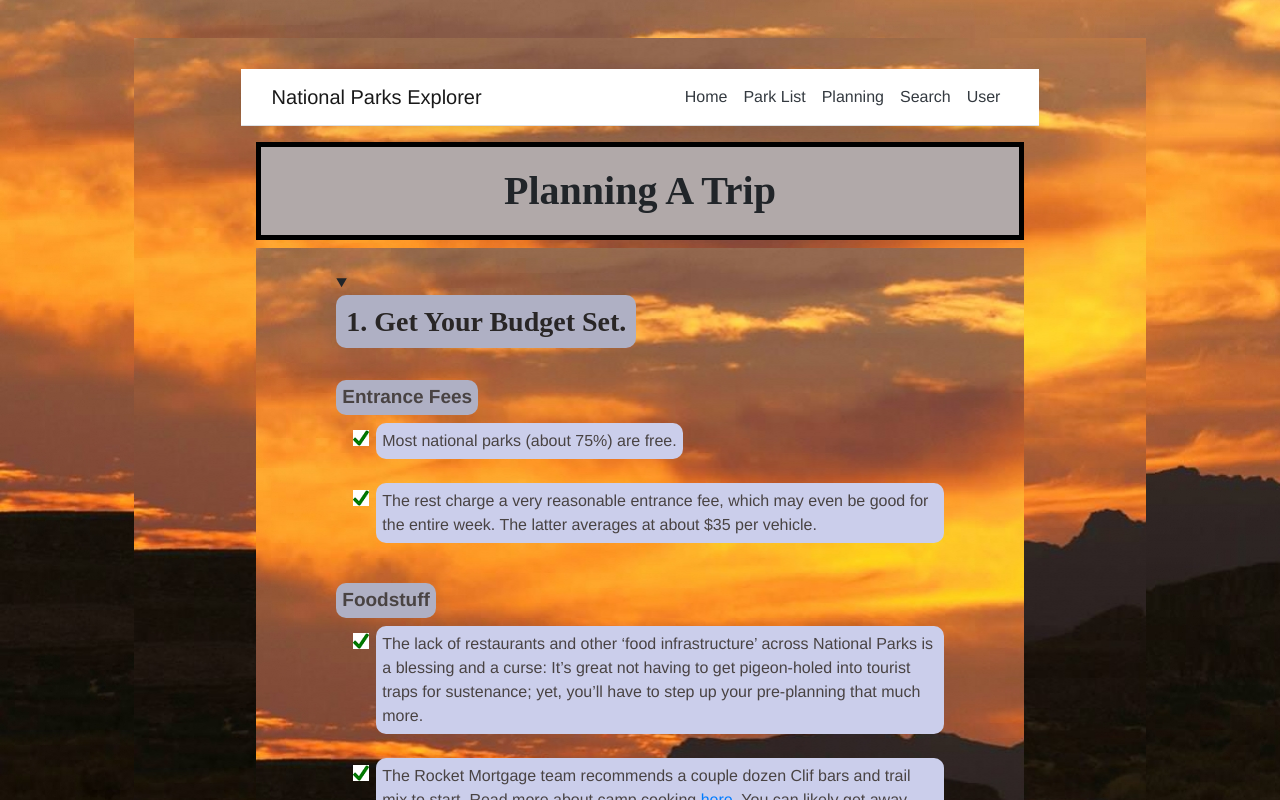
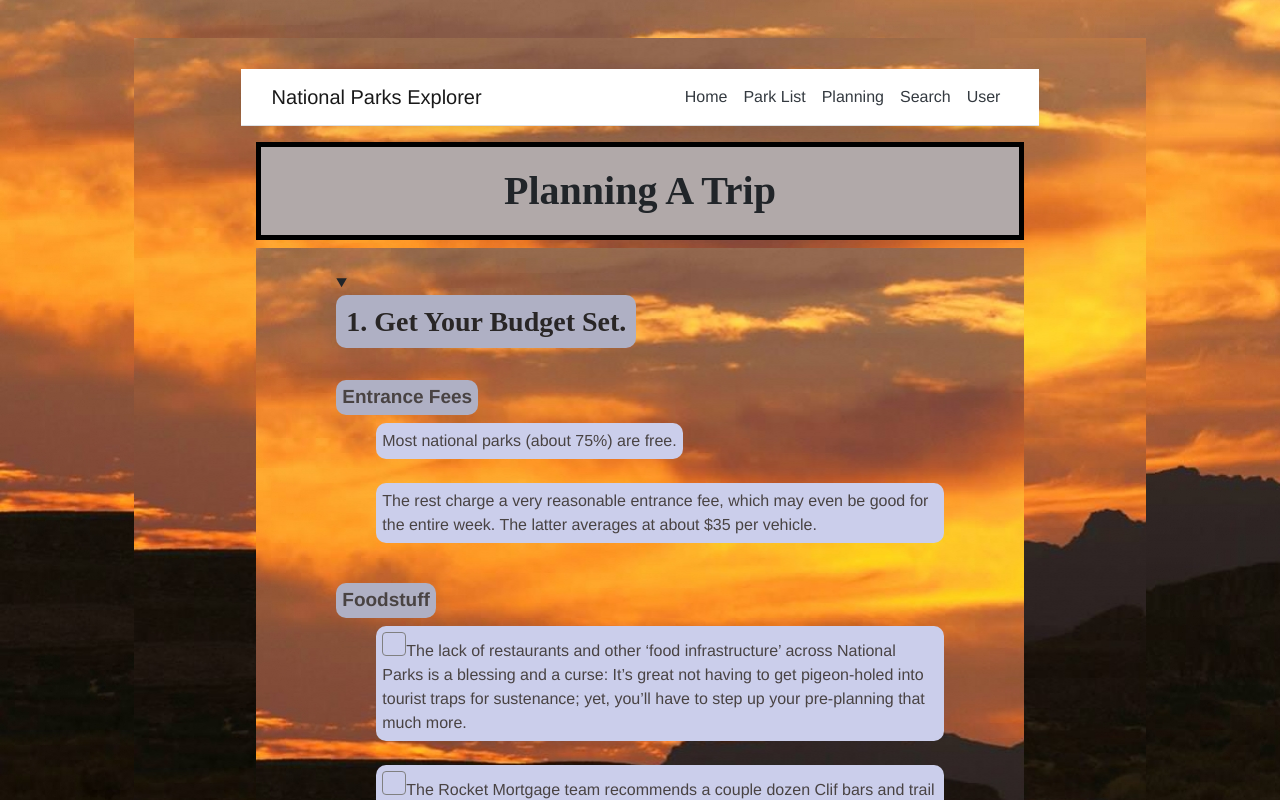
Before and after one commit to pizzahut111/Final-Project-DevBuild, an Angular app in the folder Final Project/ClientApp/: page /planning in a window 1280 px wide. Both pictures are taken after a click on the heading "1. Get Your Budget Set.". Shown: the top 800 px of the page. Built offline with nearby package versions, Linux system fonts and the light colour scheme.

Commit message:
trying to play with css dynamic checkbox

```diff
--- a/Final Project/ClientApp/src/app/planningtips/planningtips.component.html
+++ b/Final Project/ClientApp/src/app/planningtips/planningtips.component.html
@@ -21,12 +21,12 @@
                     </ul>
                     <br>
                 <h4 class="planningsubsection">Foodstuff</h4>
-                    <ul >
-                        <li class="tipslist">The lack of restaurants and other ‘food infrastructure’ across National Parks is a blessing and a curse:
+                    <ul>
+                        <li class="tipslist"><input type="checkbox">The lack of restaurants and other ‘food infrastructure’ across National Parks is a blessing and a curse:
                         It’s great not having to get pigeon-holed into tourist traps for sustenance; yet, you’ll have to step up your
                         pre-planning that much more. </li>
                         <br>
-                        <li class="tipslist">The Rocket Mortgage team recommends a couple dozen Clif bars and trail mix to start.
+                        <li class="tipslist"><input type="checkbox">The Rocket Mortgage team recommends a couple dozen Clif bars and trail mix to start.
                         Read more about camp cooking <a href="https://www.nps.gov/subjects/camping/cooking-in-camp.htm">here</a>.
                         You can likely get away with spending less than $100 for the entire week. </li>
                     </ul>
--- a/Final Project/ClientApp/src/styles.css
+++ b/Final Project/ClientApp/src/styles.css
@@ -116,8 +116,29 @@ p {
 }
 
 ul {
-  list-style-image: url('/assets/checkmark.png');
+  list-style-type: none;
 }
+
+li:checked {
+  text-decoration: line-through;
+}
+
+input[type=checkbox]:checked+label.strikethrough {
+  text-decoration: line-through;
+}
+
+/* ul input[type="checkbox"] {
+  position: relative;
+  width: 1.5em;
+  height: 1.5em;
+  color: black;
+  border: 1px solid gray;
+  border-radius: 4px;
+  appearance: none;
+  outline: 0;
+  cursor: pointer;
+  transition: background 175ms cubic-bezier(0.1, 0.1, 0.25, 1);
+} */
 
 .quote {
   color: rgb(73, 67, 67);
@@ -139,6 +160,93 @@ img {
   margin-left: auto;
   margin-right: auto;
   width: 50%;
+}
+
+/*
+-------------------
+DYNAMIC CHECKBOX CSS BELOW:
+-------------------
+*/
+
+* {
+  box-sizing: border-box;
+}
+
+::before,
+::after {
+  box-sizing: border-box;
+}
+
+/* body {
+  font-family: 'Source Sans Pro', sans-serif;
+  display: flex;
+  align-items: center;
+  justify-content: center;
+  margin: 0;
+  min-height: 100vh;
+} */
+
+input[type="checkbox"] {
+  position: relative;
+  width: 1.5em;
+  height: 1.5em;
+  color: black;
+  border: 1px solid gray;
+  border-radius: 4px;
+  appearance: none;
+  outline: 0;
+  cursor: pointer;
+  transition: background 175ms cubic-bezier(0.1, 0.1, 0.25, 1);
+}
+
+::before {
+  position: absolute;
+  content: '';
+  display: block;
+  top: 2px;
+  left: 7px;
+  width: 8px;
+  height: 14px;
+  border-style: solid;
+  border-color: white;
+  border-width: 0 2px 2px 0;
+  transform: rotate(45deg);
+  opacity: 0;
+}
+
+:checked {
+  color: white;
+  border-color: green;
+  background: green;
+  text-decoration: line-through;
+}
+
+::before {
+  opacity: 1;
+}
+
+/* label::before {
+  clip-path: polygon(0 0, 100% 0, 100% 100%, 0 100%);
+}
+
+label {
+  position: relative;
+  cursor: pointer;
+  font-size: 1.5em;
+  font-weight: 600;
+  padding: 0 0.25em 0;
+  user-select: none;
+} */
+
+::before {
+  position: absolute;
+  content: attr(data-content);
+  color: lightgray;
+  clip-path: polygon(0 0, 0 0, 0% 100%, 0 100%);
+  text-decoration: line-through;
+  text-decoration-thickness: 3px;
+  text-decoration-color: black;
+  transition: clip-path 200ms cubic-bezier(0.25, 0.46, 0.45, 0.94);
 }
 
 /*
```
Also changed, not shown: 1 other file (tests, documents, lock files or other folders).
